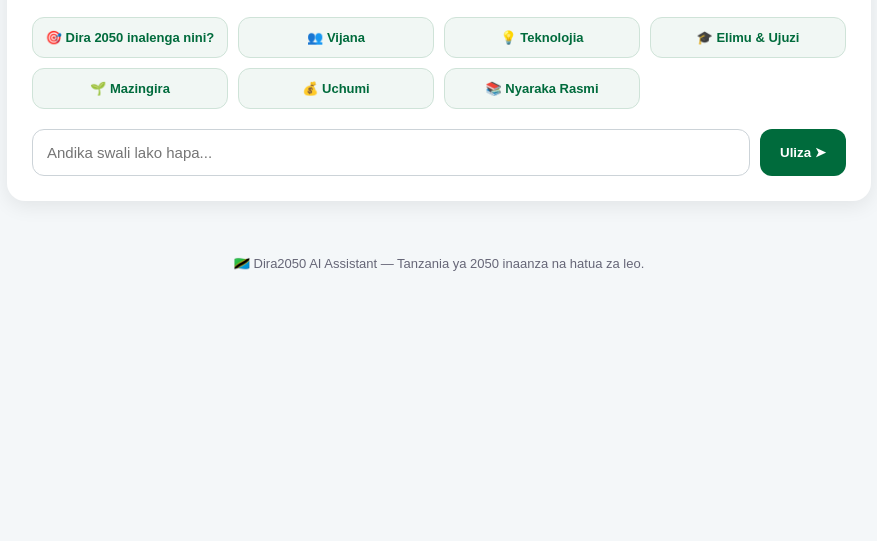
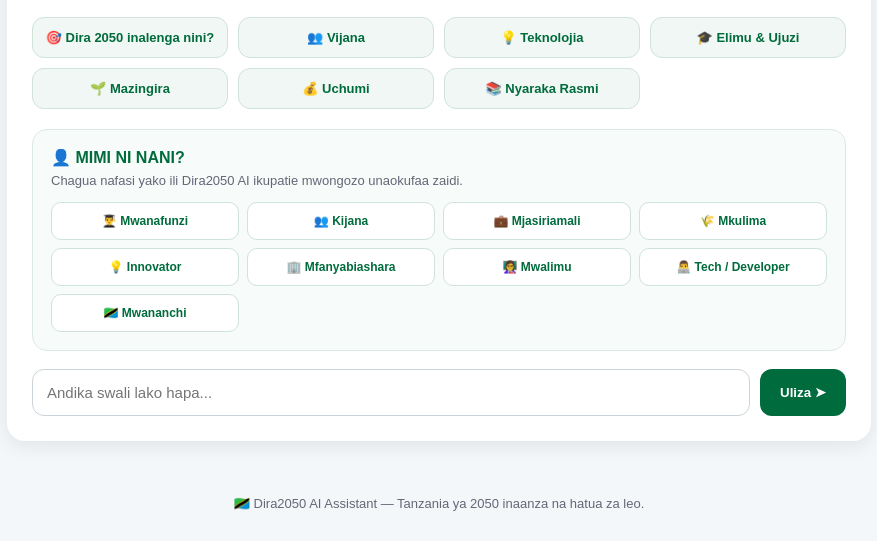
Before and after one commit to machembamexc28-ship-it/dira2050---ai, a plain HTML site: page index.html in a window 1280 px wide. Shown: the part 1065-1606 px from the top of the page, without its empty margins (201-1078 px from the left). Before the commit the page ends 1366 px from the top, so only its background shows below. Drawn offline with Linux system fonts and the light colour scheme.

Commit message:
Update index.html

```diff
--- a/index.html
+++ b/index.html
@@ -421,6 +421,67 @@ footer {
   }
 
 }
+    /* ==========================================
+   👤 MIMI NI NANI?
+========================================== */
+
+.profile-box {
+  margin-bottom: 18px;
+  padding: 18px;
+  background: #f7fbf9;
+  border: 1px solid #dce9e2;
+  border-radius: 15px;
+}
+
+.profile-box h3 {
+  color: #006b3c;
+  margin-bottom: 6px;
+  font-size: 16px;
+}
+
+.profile-box p {
+  color: #667;
+  font-size: 13px;
+  margin-bottom: 14px;
+}
+
+.profile-options {
+  display: grid;
+  grid-template-columns: repeat(auto-fit, minmax(150px, 1fr));
+  gap: 8px;
+}
+
+.profile-options button {
+  background: #ffffff;
+  color: #006b3c;
+  border: 1px solid #cfe3d8;
+  padding: 11px 8px;
+  border-radius: 10px;
+  cursor: pointer;
+  font-size: 12px;
+  font-weight: 600;
+  transition: 0.2s;
+}
+
+.profile-options button:hover {
+  transform: translateY(-2px);
+  background: #eaf5ef;
+}
+
+.profile-options button.active {
+  background: #006b3c;
+  color: white;
+}
+
+#profile-response {
+  margin-top: 15px;
+  padding: 14px;
+  background: white;
+  border-radius: 12px;
+  border: 1px solid #dce9e2;
+  display: none;
+  line-height: 1.6;
+}
   </style>
 </head>
 
@@ -567,7 +628,62 @@ footer {
   📚 Nyaraka Rasmi
 </button>
   </div>
-
+<!-- ==========================================
+     👤 MIMI NI NANI?
+========================================== -->
+
+<div class="profile-box">
+
+  <h3>👤 MIMI NI NANI?</h3>
+
+  <p>
+    Chagua nafasi yako ili Dira2050 AI ikupatie
+    mwongozo unaokufaa zaidi.
+  </p>
+
+  <div class="profile-options">
+
+    <button onclick="selectProfile('mwanafunzi')">
+      👨‍🎓 Mwanafunzi
+    </button>
+
+    <button onclick="selectProfile('kijana')">
+      👥 Kijana
+    </button>
+
+    <button onclick="selectProfile('mjasiriamali')">
+      💼 Mjasiriamali
+    </button>
+
+    <button onclick="selectProfile('mkulima')">
+      🌾 Mkulima
+    </button>
+
+    <button onclick="selectProfile('innovator')">
+      💡 Innovator
+    </button>
+
+    <button onclick="selectProfile('mfanyabiashara')">
+      🏢 Mfanyabiashara
+    </button>
+
+    <button onclick="selectProfile('mwalimu')">
+      👩‍🏫 Mwalimu
+    </button>
+
+    <button onclick="selectProfile('tech')">
+      👨‍💻 Tech / Developer
+    </button>
+
+    <button onclick="selectProfile('mwananchi')">
+      🇹🇿 Mwananchi
+    </button>
+
+  </div>
+
+  <div id="profile-response"></div>
+
+</div>
   <div class="chat-box">
 
     <input
@@ -1378,7 +1494,125 @@ function showOfficialDocuments() {
 
   response.innerHTML = html;
 }
-
+// ==========================================
+// 👤 MIMI NI NANI?
+// ==========================================
+
+let selectedProfile = null;
+
+function selectProfile(profile) {
+
+  selectedProfile = profile;
+
+  const response =
+    document.getElementById("profile-response");
+
+  const profiles = {
+
+    mwanafunzi: {
+      icon: "👨‍🎓",
+      title: "Mwanafunzi",
+      text:
+        "Kama mwanafunzi, unaweza kuchangia Dira 2050 kwa kujenga maarifa, ujuzi, ubunifu na kutumia teknolojia kutatua changamoto za Tanzania."
+    },
+
+    kijana: {
+      icon: "👥",
+      title: "Kijana",
+      text:
+        "Kama kijana, unaweza kuwa sehemu ya utekelezaji wa Dira 2050 kupitia ujuzi, ajira, ujasiriamali, ubunifu, teknolojia na ushiriki katika maendeleo."
+    },
+
+    mjasiriamali: {
+      icon: "💼",
+      title: "Mjasiriamali",
+      text:
+        "Kama mjasiriamali, unaweza kuchangia kupitia biashara zenye tija, ubunifu, ajira, uwekezaji na kuongeza thamani ya bidhaa na huduma."
+    },
+
+    mkulima: {
+      icon: "🌾",
+      title: "Mkulima",
+      text:
+        "Kama mkulima, unaweza kuchangia Dira 2050 kupitia kilimo chenye tija, teknolojia, kuongeza thamani ya mazao na masoko."
+    },
+
+    innovator: {
+      icon: "💡",
+      title: "Innovator",
+      text:
+        "Kama innovator, unaweza kuibua suluhisho za changamoto za Tanzania kwa kutumia sayansi, teknolojia, ubunifu na maarifa."
+    },
+
+    mfanyabiashara: {
+      icon: "🏢",
+      title: "Mfanyabiashara",
+      text:
+        "Kama mfanyabiashara, unaweza kuchangia uchumi kupitia uzalishaji, biashara, uwekezaji, ajira na matumizi ya teknolojia."
+    },
+
+    mwalimu: {
+      icon: "👩‍🏫",
+      title: "Mwalimu",
+      text:
+        "Kama mwalimu, unaweza kuchangia Tanzania ya 2050 kwa kukuza maarifa, ujuzi, ubunifu na uwezo wa kizazi kijacho."
+    },
+
+    tech: {
+      icon: "👨‍💻",
+      title: "Tech / Developer",
+      text:
+        "Kama tech/developer, unaweza kujenga mifumo ya kidigitali, AI na suluhisho za kiteknolojia zinazosaidia maendeleo ya Tanzania."
+    },
+
+    mwananchi: {
+      icon: "🇹🇿",
+      title: "Mwananchi",
+      text:
+        "Kama mwananchi, unaweza kuchangia Dira 2050 kupitia elimu, kazi, ubunifu, uwajibikaji, kuhifadhi mazingira na kushiriki katika maendeleo ya jamii."
+    }
+
+  };
+
+  const selected = profiles[profile];
+
+  if (!selected) return;
+
+  response.style.display = "block";
+
+  response.innerHTML = `
+    <strong>
+      ${selected.icon} Wewe ni: ${selected.title}
+    </strong>
+
+    <br><br>
+
+    ${selected.text}
+
+    <br><br>
+
+    <strong>🤖 Sasa unaweza kuniuliza:</strong>
+
+    <br><br>
+
+    <button
+      onclick="setQuestion('Ni hatua gani ninaweza kuchukua katika Dira 2050?')"
+      style="
+        background:#006b3c;
+        color:white;
+        border:none;
+        padding:9px 12px;
+        border-radius:9px;
+        cursor:pointer;
+        font-size:12px;
+        font-weight:bold;
+      "
+    >
+      🚀 Nianzie wapi?
+    </button>
+  `;
+
+}
 </script>
 
 </body>
```
